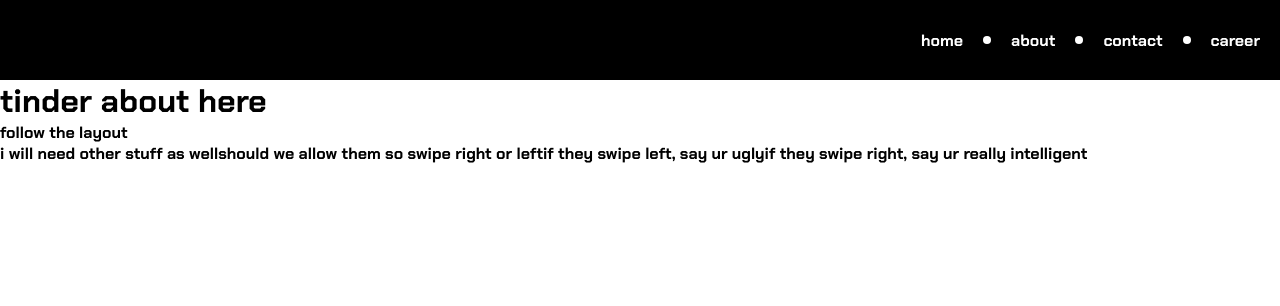
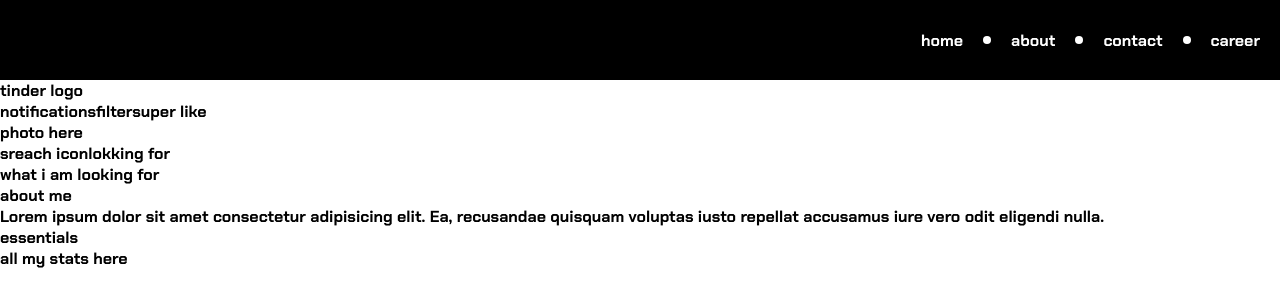
Before and after one commit to codebymarco/portfolio, a React (Vite) app: page /about in a window 1280 px wide. Shown: the top 306 px of the page. Built offline with nearby package versions, Linux system fonts and the light colour scheme.

Commit message:
made more changes

```diff
--- a/src/components/pages/About.jsx
+++ b/src/components/pages/About.jsx
@@ -1,17 +1,53 @@
-import React from 'react'
-
 const About = () => {
   return (
     <div>
-      <h1>tinder about here</h1>
-      <p>follow the layout</p>
-      <p>i will need other stuff as well
-        <span>should we allow them so swipe right or left</span>
-        <span>if they swipe left, say ur ugly</span>
-        <span>if they swipe right, say ur really intelligent</span>
-      </p>
+      {/* top */}
+      <div>
+        <span>tinder logo</span>
+        <div>
+          <span>notifications</span>
+          <span>filter</span>
+          <span>super like</span>
+        </div>
+      </div>
+      {/* photo div */}
+      <div>
+        <div>
+          <div></div>
+          <div></div>
+          <div></div>
+          <div></div>
+          <div>photo here</div>
+        </div>
+      </div>
+      {/* looking for div */}
+      <div>
+        <div>
+          <span>sreach icon</span>
+          <span>lokking for</span>
+        </div>
+        <span>what i am looking for</span>
+      </div>
+      {/* about me div */}
+      <div>
+        <div>
+          <span>about me</span>
+        </div>
+        <span>
+          Lorem ipsum dolor sit amet consectetur adipisicing elit. Ea,
+          recusandae quisquam voluptas iusto repellat accusamus iure vero odit
+          eligendi nulla.
+        </span>
+      </div>
+      {/* essentials div */}
+      <div>
+        <div>
+          <span>essentials</span>
+        </div>
+        <span>all my stats here</span>
+      </div>
     </div>
-  )
-}
+  );
+};
 
-export default About
+export default About;
```
